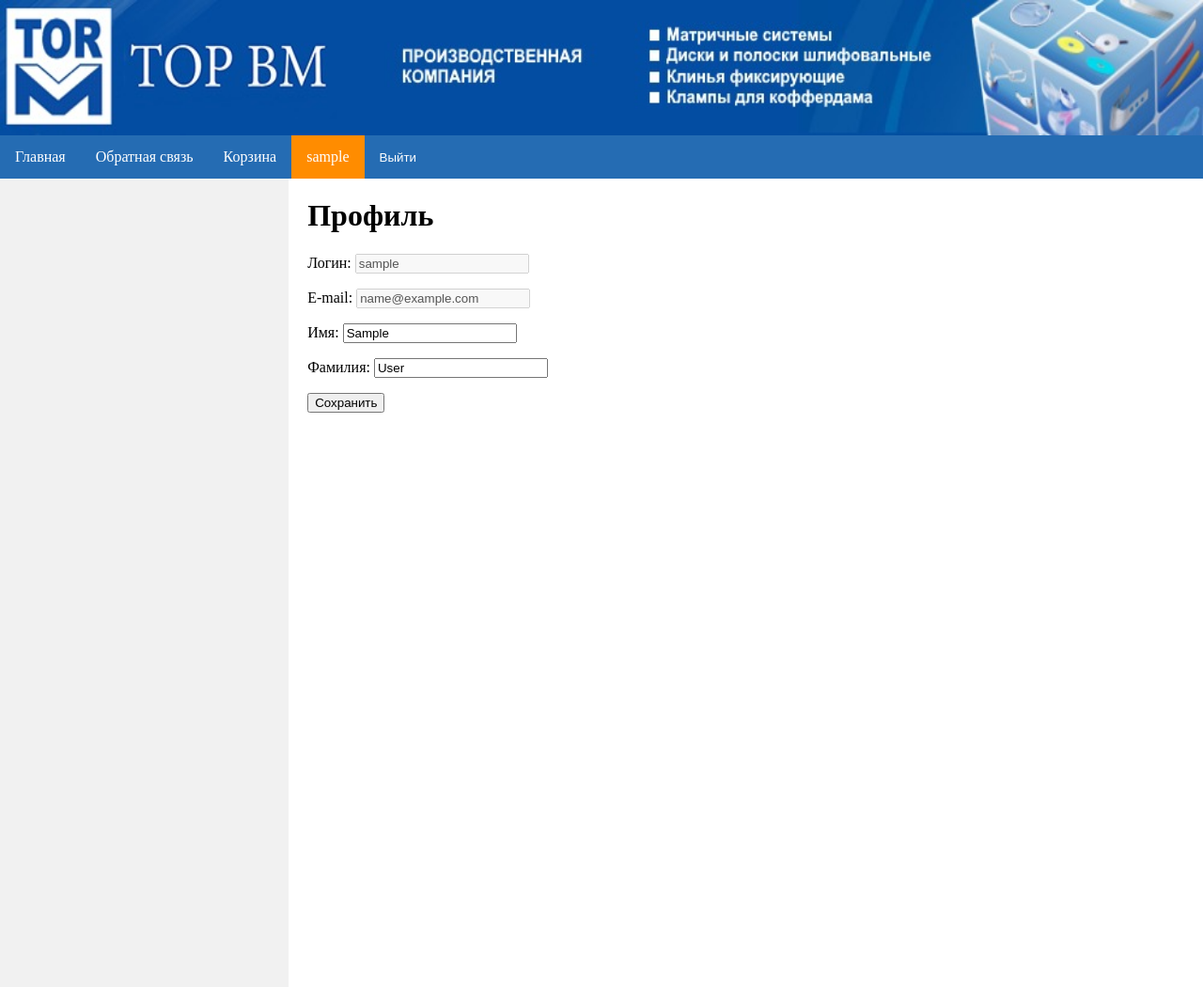
After one commit to vieru-a/TOR_VM, a Django app: page /users/profile/ in a window 1280 px wide. The commit adds this page. Shown: the whole page at 94% size. Run offline with Django 5.2, Linux system fonts and the light colour scheme; the visitor is signed in with stand-in values (Sample User, id 1); data that the repository does not hold is empty; parts of the project's set-up code (start-up, migrations or seed data) failed here and were passed over.

Commit message:
добавлен user профиль

```diff
--- a/TOR_VM_store/static/TOR_VM_store/css/style.css
+++ b/TOR_VM_store/static/TOR_VM_store/css/style.css
@@ -82,17 +82,18 @@ body{
 .content_left{
     position: fixed;
     left:0;
-    width:25%;
+    width:24%;
     height:100%;
     background: #f1f1f1;
 }
 
 .content_right{
     position: fixed;
-    left:25%;
+    left:24%;
     width:75%;
     height:100%;
     background:#fff;
+    padding-left: 20px;
     overflow-x: scroll;
 }
 
--- a/TOR_VM_store/templates/TOR_VM_store/includes/nav_menu.html
+++ b/TOR_VM_store/templates/TOR_VM_store/includes/nav_menu.html
@@ -8,7 +8,11 @@
             {% endif %}
         {% endfor %}
         {% if user.is_authenticated %}
-            <li class="nav_username">{{ user.username }}</li>
+            {% if profile.id == nav_selected %}
+                <li class="active">{{ user.username }}</li>
+            {% else %}
+                <li><a href="{% url 'users:profile' %}">{{ user.username }}</a></li>
+            {% endif %}
             <li>
                 <form method="post" action="{% url 'users:logout' %}">
                 {% csrf_token %}
--- a/TOR_VM_store/templatetags/store_tags.py
+++ b/TOR_VM_store/templatetags/store_tags.py
@@ -14,10 +14,12 @@ def get_nav_menu(user, nav_selected=0):
     ]
     reg = {'id': 3, 'title': 'Регистрация'}
     login = {'id': 4, 'title': 'Войти'}
+    profile = {'id': 4, 'title': 'Профиль'}
     return {'nav_menu': nav_menu,
             'user': user,
             'reg': reg,
             'login': login,
+            'profile': profile,
             'nav_selected': nav_selected,
             }
 
--- a/users/forms.py
+++ b/users/forms.py
@@ -32,3 +32,20 @@ class RegisterUserForm(UserCreationForm):
         if User.objects.filter(email=email).exists():
             raise forms.ValidationError("Данный E-mail уже существует!")
         return email
+
+
+class ProfileUserForm(forms.ModelForm):
+    username = forms.CharField(disabled=True, label='Логин', widget=forms.TextInput(attrs={'class': 'form-input'}))
+    email = forms.CharField(disabled=True, label='E-mail', widget=forms.TextInput(attrs={'class': 'form-input'}))
+
+    class Meta:
+        model = get_user_model()
+        fields = ['username', 'email', 'first_name', 'last_name']
+        labels = {
+            'first_name': 'Имя',
+            'last_name': 'Фамилия',
+        }
+        widgets = {
+            'first_name': forms.TextInput(attrs={'class': 'form-input'}),
+            'last_name': forms.TextInput(attrs={'class': 'form-input'}),
+        }
--- /dev/null
+++ b/users/templates/users/profile.html
@@ -0,0 +1,18 @@
+{% extends 'base.html' %}
+
+{% block content %}
+
+    <h1>Профиль</h1>
+
+    <form method="post">
+        {% csrf_token %}
+        <div class="form-error">{{ form.non_field_errors }}</div>
+        {% for f in form %}
+        <p><label class="form-label" for="{{ f.id_for_label }}">{{f.label}}: </label>{{ f }}</p>
+        <div class="form-error">{{ f.errors }}</div>
+        {% endfor %}
+
+        <p ><button type="submit">Сохранить</button></p>
+    </form>
+
+{% endblock content %}
--- a/users/urls.py
+++ b/users/urls.py
@@ -7,5 +7,6 @@ app_name = 'users'
 urlpatterns = [
     path('login/', LoginUser.as_view(), name='login'),
     path('logout/', LogoutView.as_view(), name='logout'),
-    path('register/', RegisterUser.as_view(), name='register')
+    path('register/', RegisterUser.as_view(), name='register'),
+    path('profile/', ProfileUser.as_view(), name='profile'),
 ]
--- a/users/views.py
+++ b/users/views.py
@@ -1,8 +1,10 @@
+from django.contrib.auth import get_user_model
+from django.contrib.auth.mixins import LoginRequiredMixin
 from django.contrib.auth.views import LoginView
 from django.urls import reverse_lazy
-from django.views.generic import CreateView
+from django.views.generic import CreateView, UpdateView
 
-from .forms import LoginUserForm, RegisterUserForm
+from .forms import LoginUserForm, RegisterUserForm, ProfileUserForm
 
 
 class LoginUser(LoginView):
@@ -19,3 +21,16 @@ class RegisterUser(CreateView):
     template_name = 'users/register.html'
     extra_context = {'title': 'Регистрация', 'nav_selected': 3}
     success_url = reverse_lazy('users:login')
+
+
+class ProfileUser(LoginRequiredMixin, UpdateView):
+    model = get_user_model()
+    form_class = ProfileUserForm
+    template_name = 'users/profile.html'
+    extra_context = {'title': 'Профиль пользователя', 'nav_selected': 4}
+
+    def get_success_url(self):
+        return reverse_lazy('users:profile')
+
+    def get_object(self, queryset=None):
+        return self.request.user
```
Also changed, not shown: TOR_VM_store/views.py (+0 -14 lines).
